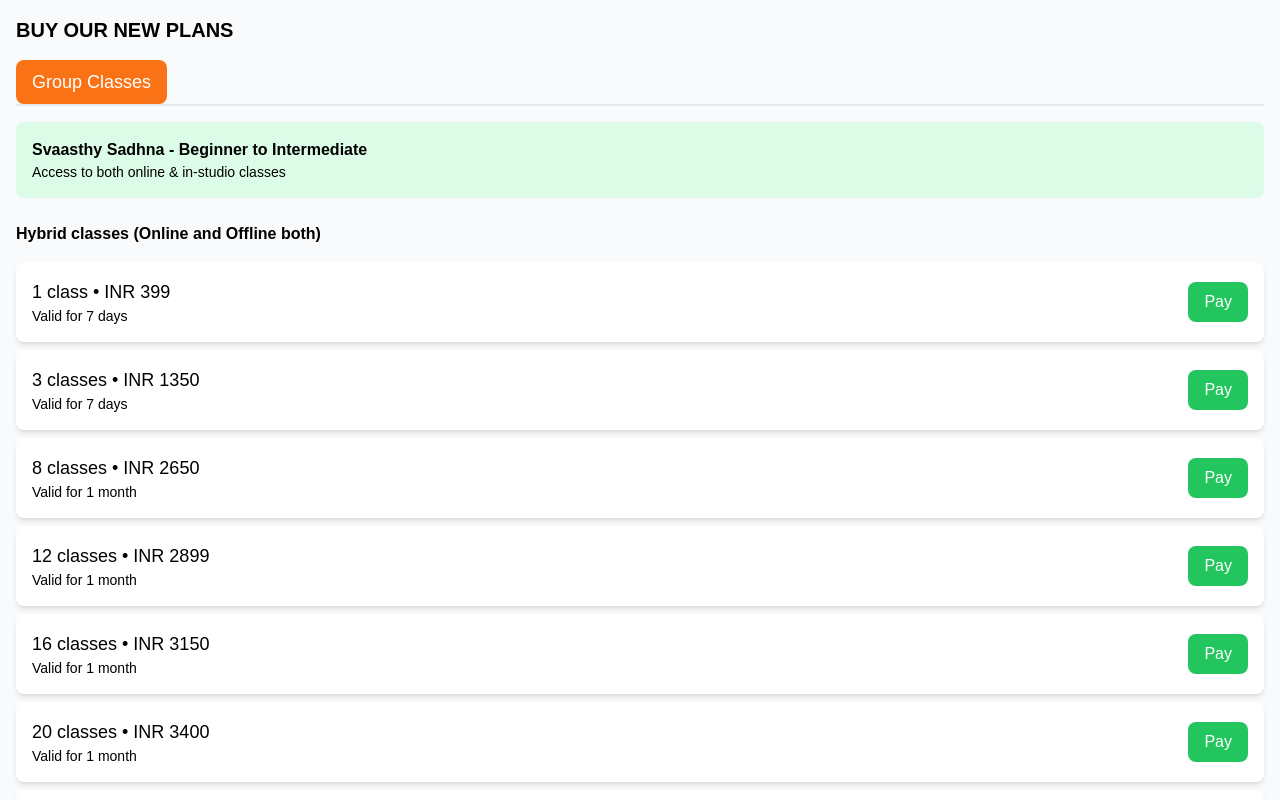
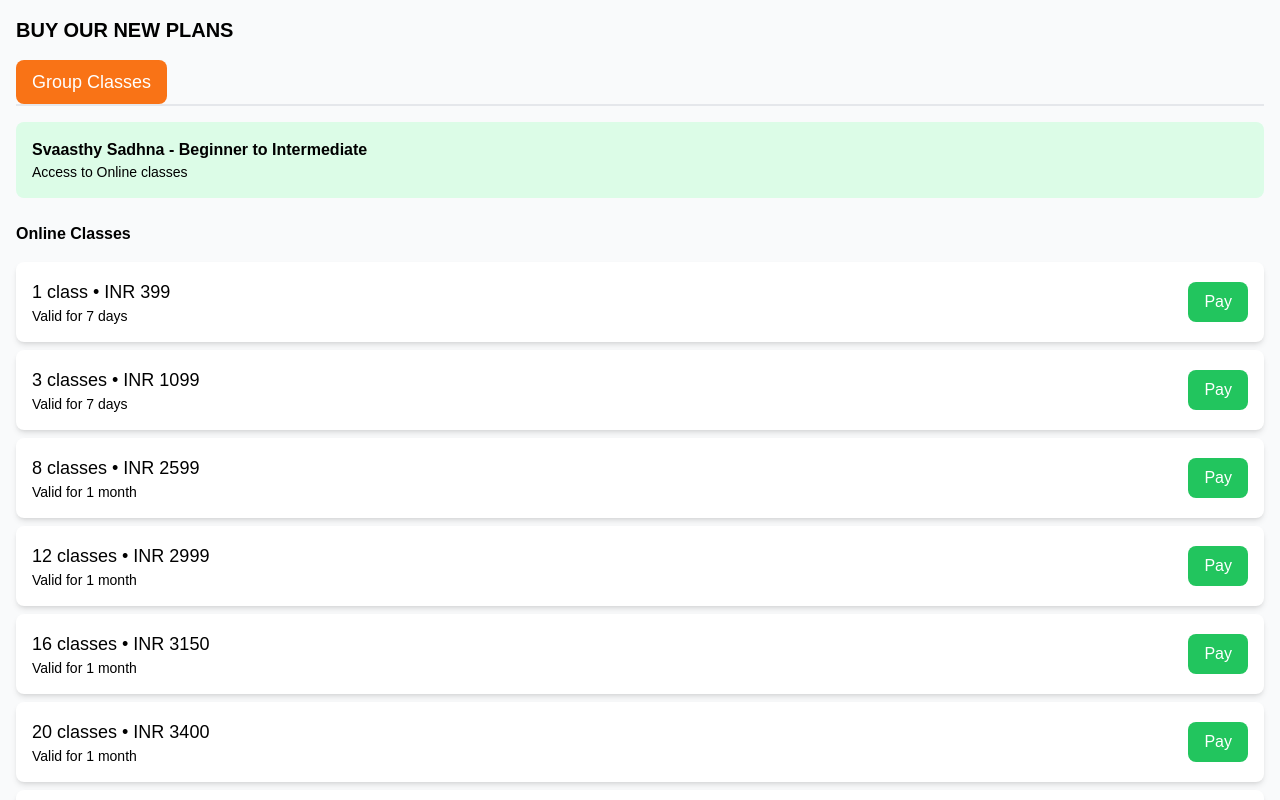
Before and after one commit to KetanVardekar/krup-yoga, a Next.js app: page / in a window 1280 px wide. Shown: the top 800 px of the page. Built offline with nearby package versions, Linux system fonts and the light colour scheme.

Commit message:
first commit

```diff
--- a/src/app/components/PricingCard.js
+++ b/src/app/components/PricingCard.js
@@ -10,9 +10,9 @@ export default function YogaPlans() {
 
   const plans = [
     { classes: "1 class", price: 399, duration: "7 days" },
-    { classes: "3 classes", price: 1350, duration: "7 days" },
-    { classes: "8 classes", price: 2650, duration: "1 month" },
-    { classes: "12 classes", price: 2899, duration: "1 month" },
+    { classes: "3 classes", price: 1099, duration: "7 days" },
+    { classes: "8 classes", price: 2599, duration: "1 month" },
+    { classes: "12 classes", price: 2999, duration: "1 month" },
     { classes: "16 classes", price: 3150, duration: "1 month" },
     { classes: "20 classes", price: 3400, duration: "1 month" },
     { classes: "24 classes", price: 7650, duration: "3 months" },
@@ -56,11 +56,11 @@ export default function YogaPlans() {
           Svaasthy Sadhna - Beginner to Intermediate
         </h2>
         <p className="text-sm text-black">
-          Access to both online & in-studio classes
+          Access to Online classes
         </p>
       </div>
       <h3 className="mt-6 font-semibold text-black">
-        Hybrid classes (Online and Offline both)
+        Online Classes
       </h3>
       <div className="mt-4">
         {plans.map((plan, index) => (
```
